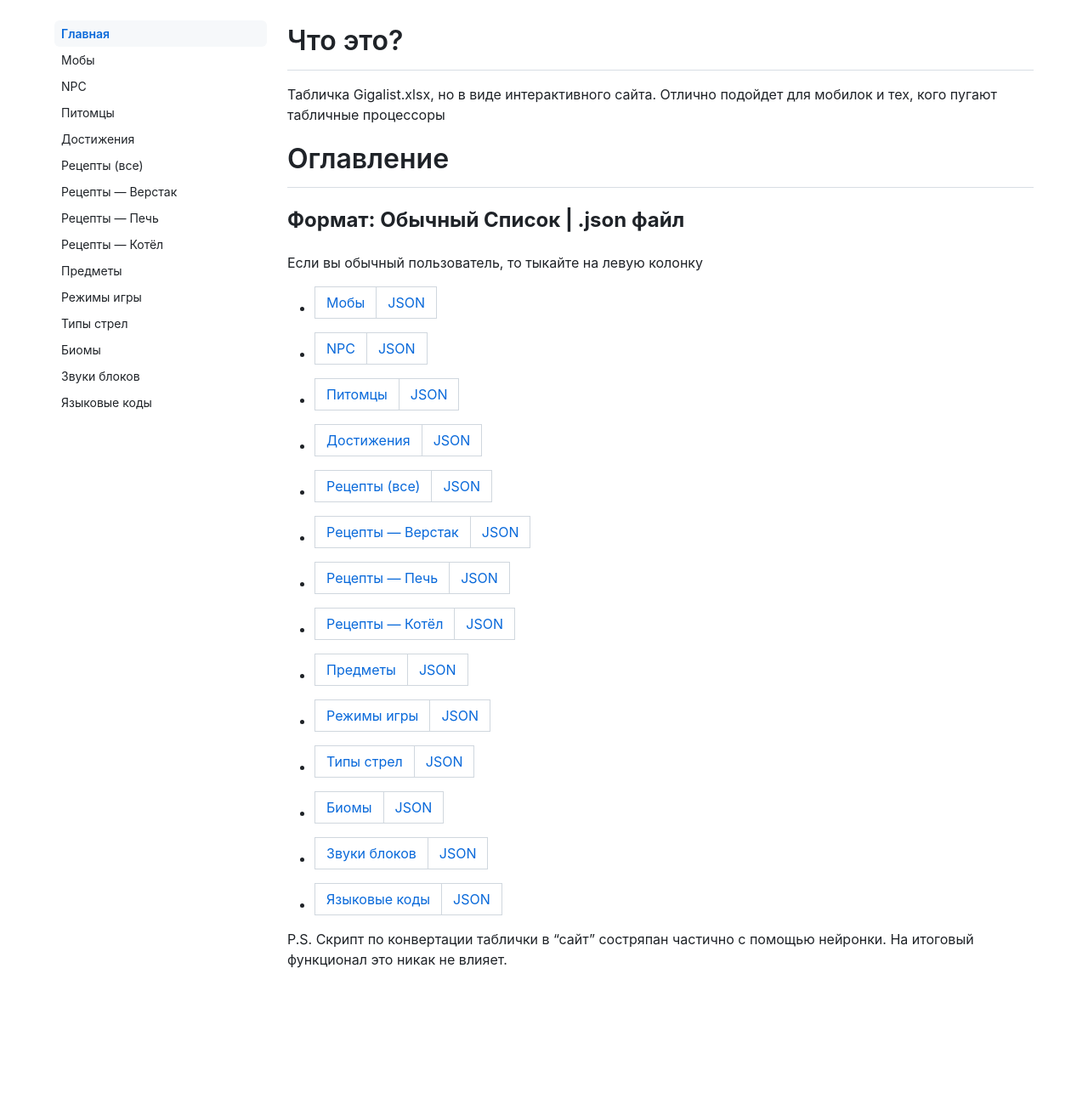
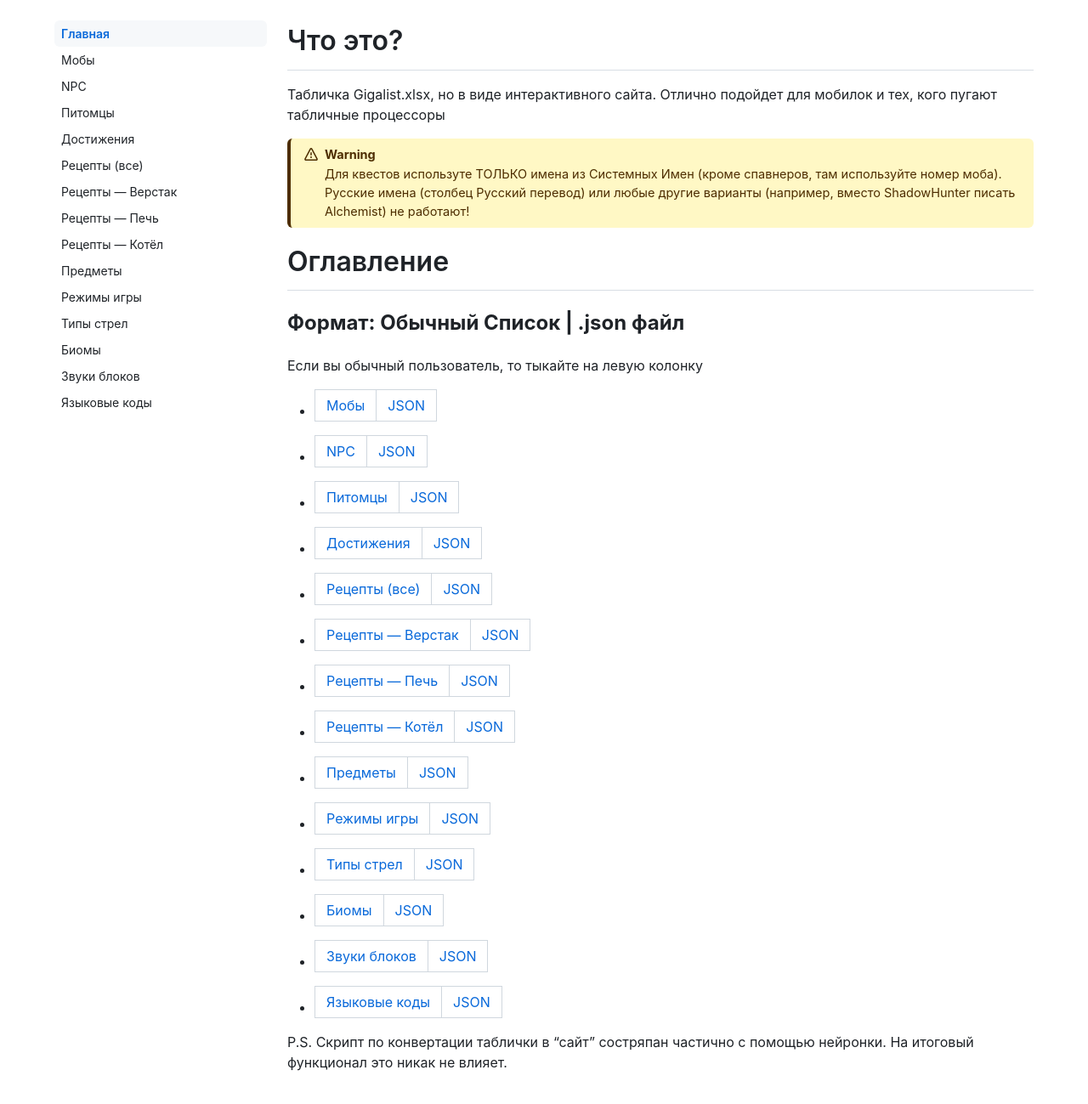
Before and after one commit to Da-Damov/block-story-quests-guides-list, a Jekyll site: the page built from docs/index.md, in a window 1280 px wide and 1302 px high. Shown: the top 1299 px of the window at 85% size. Built offline with Jekyll 4.4.1, drawn with Linux system fonts in a browser that asks for light colours.

Commit message:
Added Warning to index file

```diff
--- a/docs/index.md
+++ b/docs/index.md
@@ -7,6 +7,8 @@ nav_order: 0
 # Что это?
 Табличка Gigalist.xlsx, но в виде интерактивного сайта.
 Отлично подойдет для мобилок и тех, кого пугают табличные процессоры
+
+> **WARNING**: Для квестов используте ТОЛЬКО имена из Системных Имен (кроме спавнеров, там используйте номер моба). Русские имена (столбец Русский перевод) или любые другие варианты (например, вместо ShadowHunter писать Alchemist) не работают!
 
 # Оглавление
 ## Формат: Обычный Список | .json файл
```
